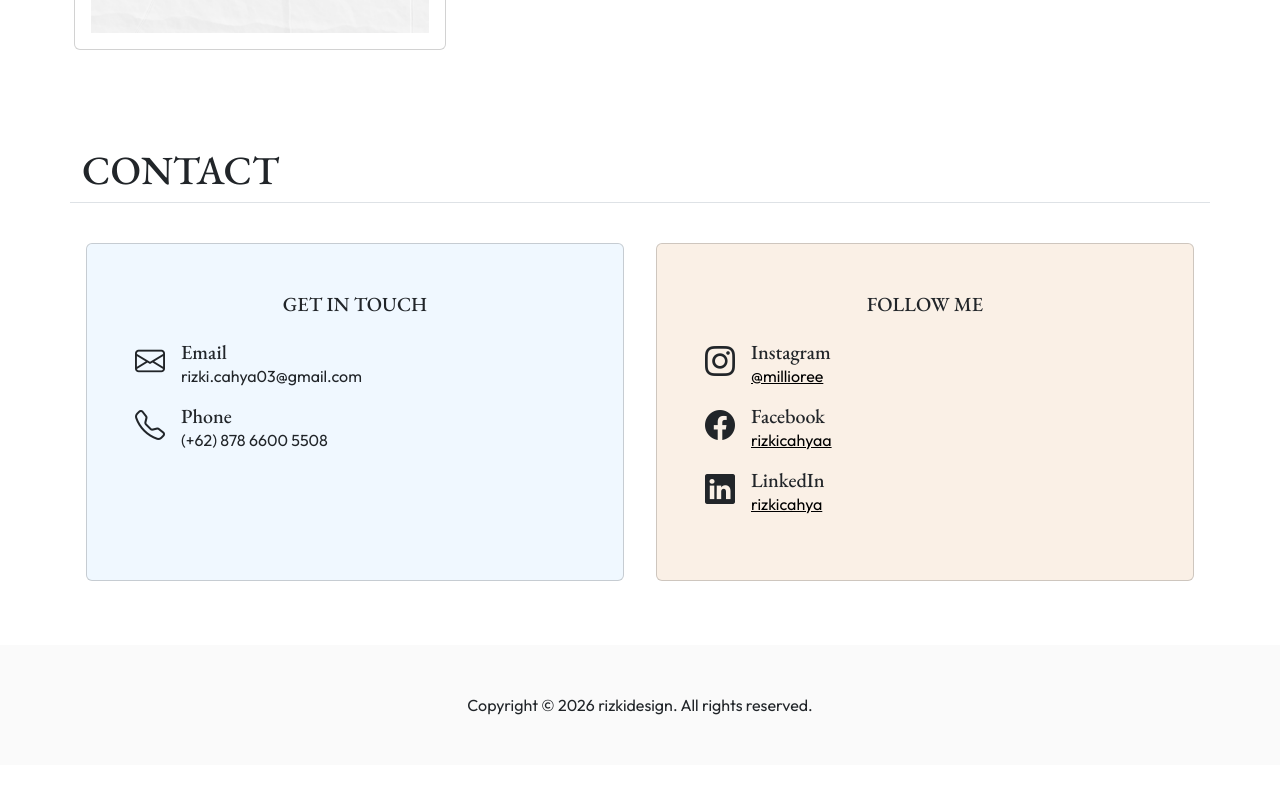
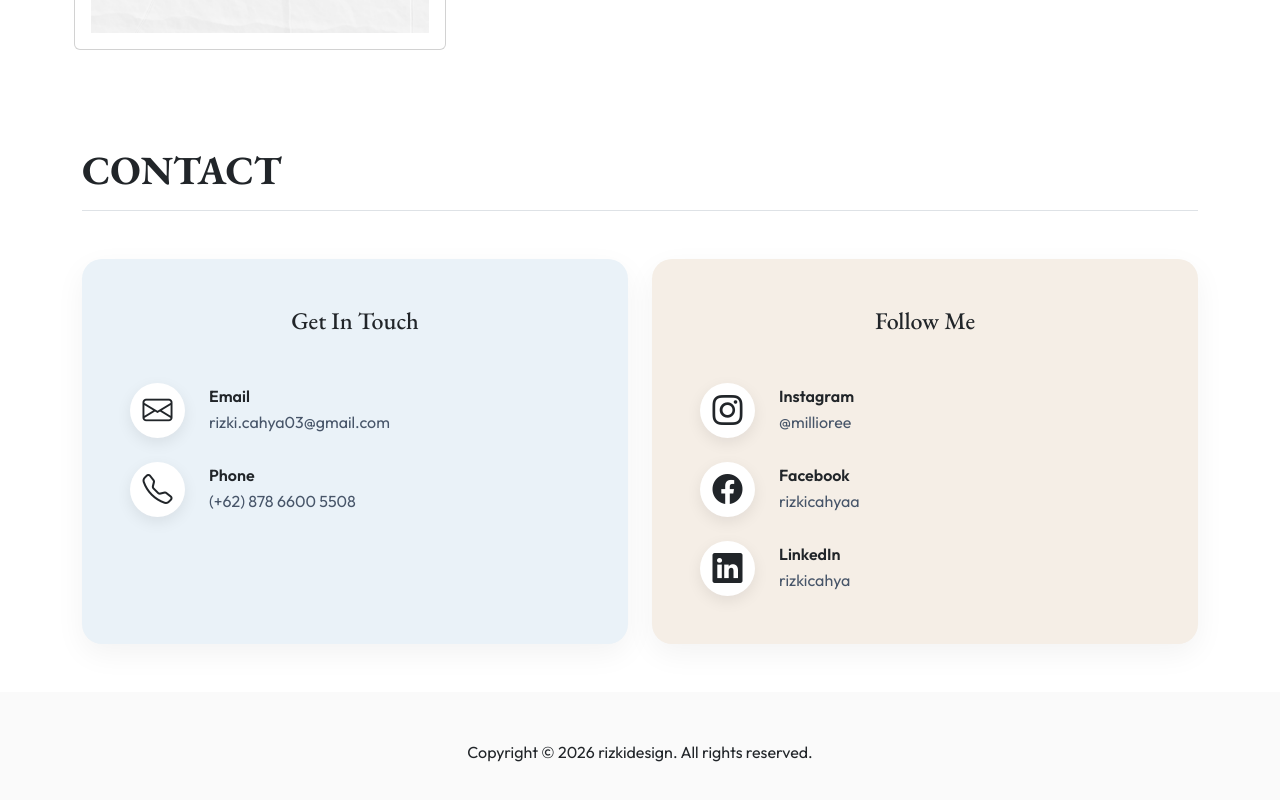
Before and after one commit to rizkicahyaa/rizkidesign, a Svelte app: page / in a window 1280 px wide. Shown: the part 1817-2617 px from the top of the page. Before the commit the page ends 2582 px from the top, so only its background shows below. Built offline with nearby package versions, Linux system fonts and the light colour scheme.

Commit message:
feat: update card in contact section

```diff
--- a/src/app.css
+++ b/src/app.css
@@ -70,3 +70,41 @@ header .container {
 footer {
 	background-color: #fafafa;
 }
+
+.contact-card,
+.social-card {
+	border-radius: 20px;
+	transition: 0.3s ease;
+	box-shadow: 0 10px 30px rgba(0, 0, 0, 0.05);
+}
+
+.contact-card {
+	background: #eaf2f8;
+}
+
+.social-card {
+	background: #f5eee6;
+}
+
+.icon-box {
+	width: 55px;
+	height: 55px;
+	border-radius: 50%;
+	background: white;
+	display: flex;
+	justify-content: center;
+	align-items: center;
+	font-size: 1.4rem;
+	box-shadow: 0 5px 15px rgba(0, 0, 0, 0.08);
+}
+
+.contact-item h6 {
+	font-weight: 600;
+}
+
+.contact-item p,
+.contact-item a {
+	margin: 0;
+	color: #475569;
+	text-decoration: none;
+}
--- a/src/components/Contact.svelte
+++ b/src/components/Contact.svelte
@@ -1,52 +1,74 @@
 <section class="contact py-5">
 	<div class="container">
-		<div class="row mb-4 border-bottom">
-			<div class="col-md-2">
-				<h1>CONTACT</h1>
-			</div>
+		<div class="mb-5 border-bottom pb-2">
+			<h1 class="fw-bold">CONTACT</h1>
 		</div>
-		<div class="row">
-			<div class="col-md-6 py-3 px-3">
-				<div class="card px-5 py-5 h-100" style="background-color: aliceblue;" data-aos="zoom-in">
-					<h5 class="text-center mb-4">GET IN TOUCH</h5>
-					<div class="d-flex align-items-start">
-						<i class="bi bi-envelope me-3"></i>
+
+		<div class="row g-4">
+			<!-- Contact -->
+			<div class="col-md-6">
+				<div class="contact-card h-100 p-5">
+					<h4 class="text-center mb-5">Get In Touch</h4>
+
+					<div class="contact-item d-flex align-items-center mb-4">
+						<div class="icon-box me-4">
+							<i class="bi bi-envelope"></i>
+						</div>
+
 						<div>
-							<h5 class="mb-0">Email</h5>
-							<p>rizki.cahya03@gmail.com</p>
+							<h6 class="mb-1">Email</h6>
+							<p class="mb-0">rizki.cahya03@gmail.com</p>
 						</div>
 					</div>
-					<div class="d-flex align-items-start">
-						<i class="bi bi-telephone me-3"></i>
+
+					<div class="contact-item d-flex align-items-center">
+						<div class="icon-box me-4">
+							<i class="bi bi-telephone"></i>
+						</div>
+
 						<div>
-							<h5 class="mb-0">Phone</h5>
-							<p>(+62) 878 6600 5508</p>
+							<h6 class="mb-1">Phone</h6>
+							<p class="mb-0">(+62) 878 6600 5508</p>
 						</div>
 					</div>
 				</div>
 			</div>
-			<div class="col-md-6 py-3 px-3">
-				<div class="card py-5 px-5 h-100" style="background-color: #FAF0E6;" data-aos="zoom-in" data-aos-delay="500">
-					<h5 class="text-center mb-4">FOLLOW ME</h5>
-					<div class="d-flex align-items-start">
-						<i class="bi bi-instagram me-3"></i>
+
+			<!-- Social -->
+			<div class="col-md-6">
+				<div class="social-card h-100 p-5">
+					<h4 class="text-center mb-5">Follow Me</h4>
+
+					<div class="contact-item d-flex align-items-center mb-4">
+						<div class="icon-box me-4">
+							<i class="bi bi-instagram"></i>
+						</div>
+
 						<div>
-							<h5 class="mb-0">Instagram</h5>
-							<a href="https://instagram.com/millioree" class="text-black" target="_blank"><p>@millioree</p></a>
+							<h6 class="mb-1">Instagram</h6>
+							<a href="#">@millioree</a>
 						</div>
 					</div>
-					<div class="d-flex align-items-start">
-						<i class="bi bi-facebook me-3"></i>
+
+					<div class="contact-item d-flex align-items-center mb-4">
+						<div class="icon-box me-4">
+							<i class="bi bi-facebook"></i>
+						</div>
+
 						<div>
-							<h5 class="mb-0">Facebook</h5>
-							<a href="https://web.facebook.com/rizkicahyaa" class="text-black" target="_blank"><p>rizkicahyaa</p></a>
+							<h6 class="mb-1">Facebook</h6>
+							<a href="#">rizkicahyaa</a>
 						</div>
 					</div>
-					<div class="d-flex align-items-start">
-						<i class="bi bi-linkedin me-3"></i>
+
+					<div class="contact-item d-flex align-items-center">
+						<div class="icon-box me-4">
+							<i class="bi bi-linkedin"></i>
+						</div>
+
 						<div>
-							<h5 class="mb-0">LinkedIn</h5>
-							<a href="https://linkedin.com/in/rizkicahya" class="text-black" target="_blank"><p>rizkicahya</p></a>
+							<h6 class="mb-1">LinkedIn</h6>
+							<a href="#">rizkicahya</a>
 						</div>
 					</div>
 				</div>
```
